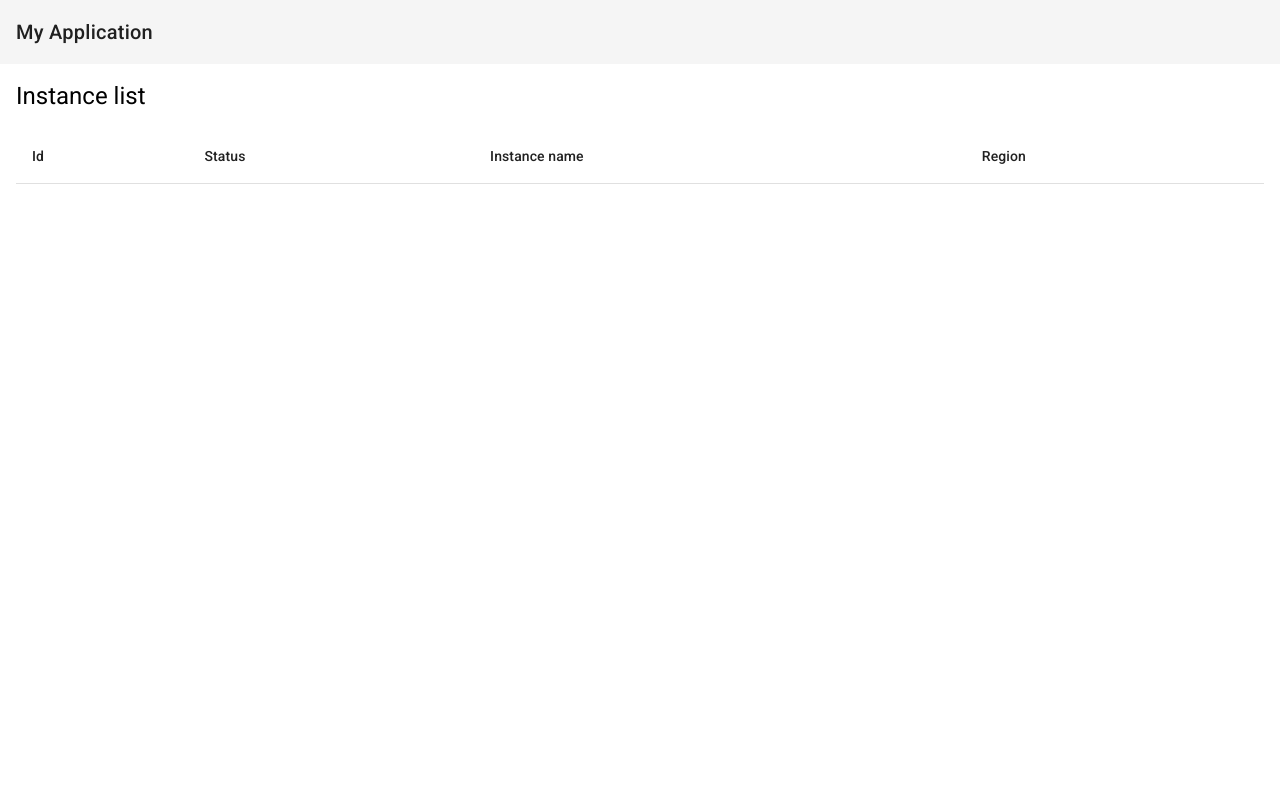
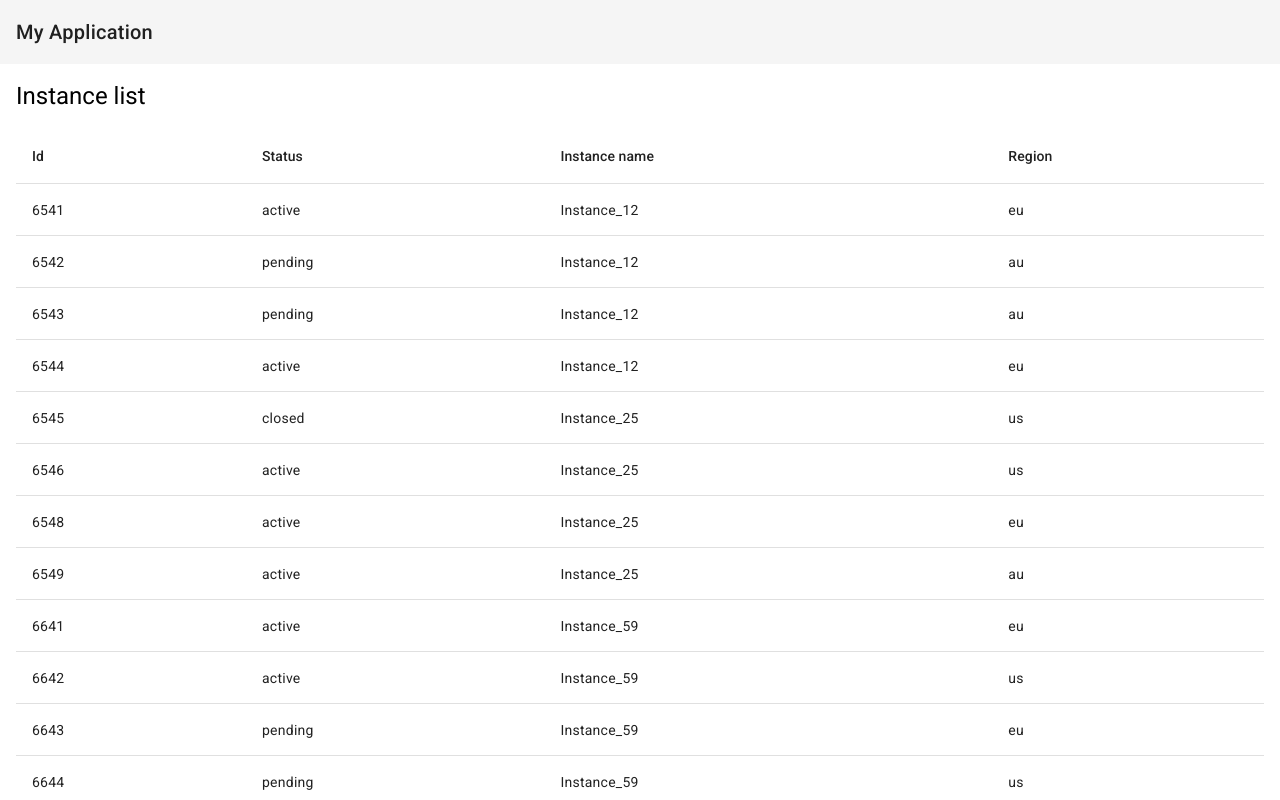
Before and after one commit to rygiewicz/revo, an Angular app: page /instances in a window 1280 px wide. Shown: the top 800 px of the page. Built offline with nearby package versions, Linux system fonts and the light colour scheme.

Commit message:
Pass instanceList to dataSource

```diff
--- a/src/app/instance/_data/instance.service.ts
+++ b/src/app/instance/_data/instance.service.ts
@@ -42,6 +42,10 @@ export class InstanceService {
     this.filterParams$.next(params);
   }
 
+  getInstanceList() {
+    return this.instanceList$;
+  }
+
   private fetchInstanceList(
     params: FilterParams
   ): Observable<RequestState<Instance[]>> {
--- a/src/app/instance/instance.component.html
+++ b/src/app/instance/instance.component.html
@@ -1,6 +1,6 @@
 <div class="content">
   <h1 class="mat-h1">Instance list</h1>
-  <table class="instance-table" mat-table>
+  <table class="instance-table" mat-table [dataSource]="instanceListData$">
     <ng-container matColumnDef="id">
       <th mat-header-cell *matHeaderCellDef> Id </th>
       <td mat-cell *matCellDef="let element"> {{element.id}} </td>
--- a/src/app/instance/instance.component.ts
+++ b/src/app/instance/instance.component.ts
@@ -1,6 +1,8 @@
 import { Component } from '@angular/core';
 import { MatTableModule } from '@angular/material/table';
 import { Instance } from './_data/instance.model';
+import { InstanceService } from './_data/instance.service';
+import { map } from 'rxjs';
 
 type ColumnName = keyof Instance;
 
@@ -13,4 +15,9 @@ type ColumnName = keyof Instance;
 })
 export class InstanceComponent {
   displayedColumns: ColumnName[] = ['id', 'status', 'name', 'region'];
+  instanceListData$ = this.instanceService
+    .getInstanceList()
+    .pipe(map((value) => value.data || []));
+
+  constructor(private instanceService: InstanceService) {}
 }
```
